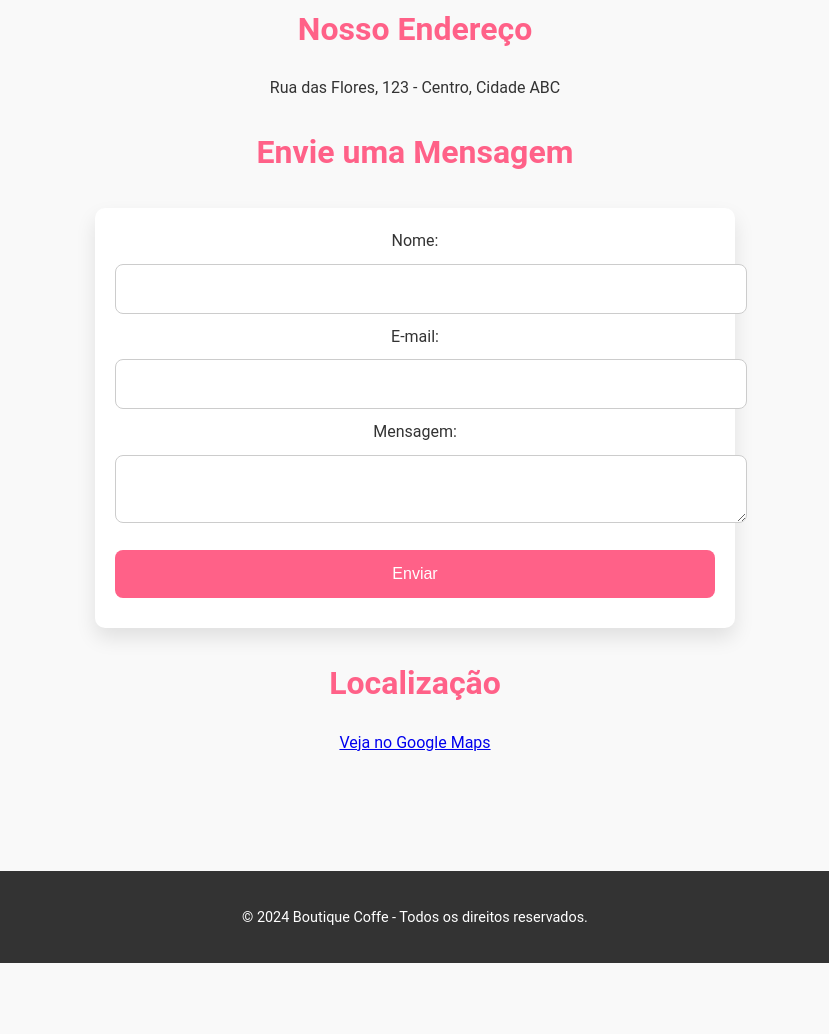
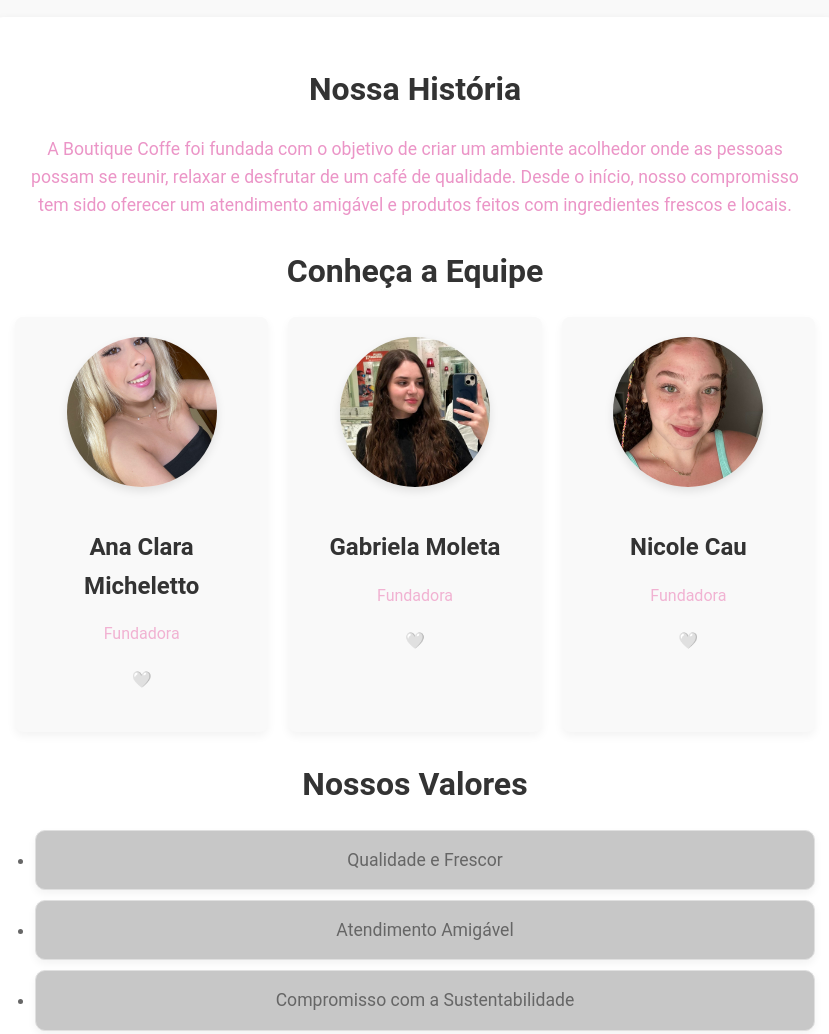
Before and after one commit to gabriela-moleta/cafeteria_coffegood, a plain HTML site: page sobre.html in a window 1280 px wide. Shown: the part 459-1493 px from the top of the page, without its empty margins (225-1054 px from the left). Before the commit the page ends 1430 px from the top, so only its background shows below. Drawn offline with Linux system fonts and the light colour scheme.

Commit message:
commit finalizacao 2

```diff
--- a/sobre.html
+++ b/sobre.html
@@ -3,12 +3,12 @@
 <head>
     <meta charset="UTF-8">
     <meta name="viewport" content="width=device-width, initial-scale=1.0">
-    <title>Contato - Boutique Coffe</title>
+    <title>Menu - Boutique Coffe</title>
     <link rel="stylesheet" href="styles.css">
 </head>
 <body>
     <header>
-        <h1>Fale Conosco</h1>
+        <h1>Nosso Menu</h1>
     </header>
 
     <nav>
@@ -17,27 +17,48 @@
             <li><a href="menu.html">Menu</a></li>
             <li><a href="contato.html">Contato</a></li>
             <li><a href="sobre.html">Sobre Nós</a></li>
+
         </ul>
     </nav>
 
     <main>
-        <h2>Nosso Endereço</h2>
-        <p>Rua das Flores, 123 - Centro, Cidade ABC</p>
+        <section class="about">
+            <div class="about-content">
+                <h2>Nossa História</h2>
+                <p>A Boutique Coffe foi fundada com o objetivo de criar um ambiente acolhedor onde as pessoas possam se reunir, relaxar e desfrutar de um café de qualidade. Desde o início, nosso compromisso tem sido oferecer um atendimento amigável e produtos feitos com ingredientes frescos e locais.</p>
 
-        <h2>Envie uma Mensagem</h2>
-        <form action="#" method="POST">
-            <label for="nome">Nome:</label><br>
-            <input type="text" id="nome" name="nome" required><br>
-            <label for="email">E-mail:</label><br>
-            <input type="email" id="email" name="email" required><br>
-            <label for="mensagem">Mensagem:</label><br>
-            <textarea id="mensagem" name="mensagem" required></textarea><br>
-            <input type="submit" value="Enviar">
-        </form>
+                <h2>Conheça a Equipe</h2>
+                <div class="team">
+                    <div class="team-member">
+                        <img src="img/WhatsApp Image 2024-09-17 at 15.25.35.jpeg" alt="Barista" class="team-img">
+                        <h3>Ana Clara Micheletto</h3>
+                        <p>Fundadora</p>
+                        <p>🤍</p>
+                    </div>
+                    <div class="team-member">
+                        <img src="img/WhatsApp Image 2024-09-17 at 15.33.10.jpeg" alt="Chef" class="team-img">
+                        <h3>Gabriela Moleta</h3>
+                        <p>Fundadora</p>
+                        <p>🤍</p>
+                    </div>
 
-        <h2>Localização</h2>
-        <p><a href="https://goo.gl/maps/exemplo" target="_blank">Veja no Google Maps</a></p>
+                    <div class="team-member">
+                        <img src="img/nicole.jpeg" alt="Chef" class="team-img">
+                        <h3>Nicole Cau</h3>
+                        <p>Fundadora</p>
+                        <p>🤍</p>
+                    </div>
 
+                </div>
+
+                <h2>Nossos Valores</h2>
+                <ul>
+                    <li>Qualidade e Frescor</li>
+                    <li>Atendimento Amigável</li>
+                    <li>Compromisso com a Sustentabilidade</li>
+                </ul>
+            </div>
+        </section>
     </main>
 
     <footer>
```
Also changed, not shown: index.html (+4 -19 lines), menu.html (+18 -18 lines), img/nicole.jpeg (renamed from img/WhatsApp Image 2024-09-17 at 15.29.48.jpeg), 1 other file.
